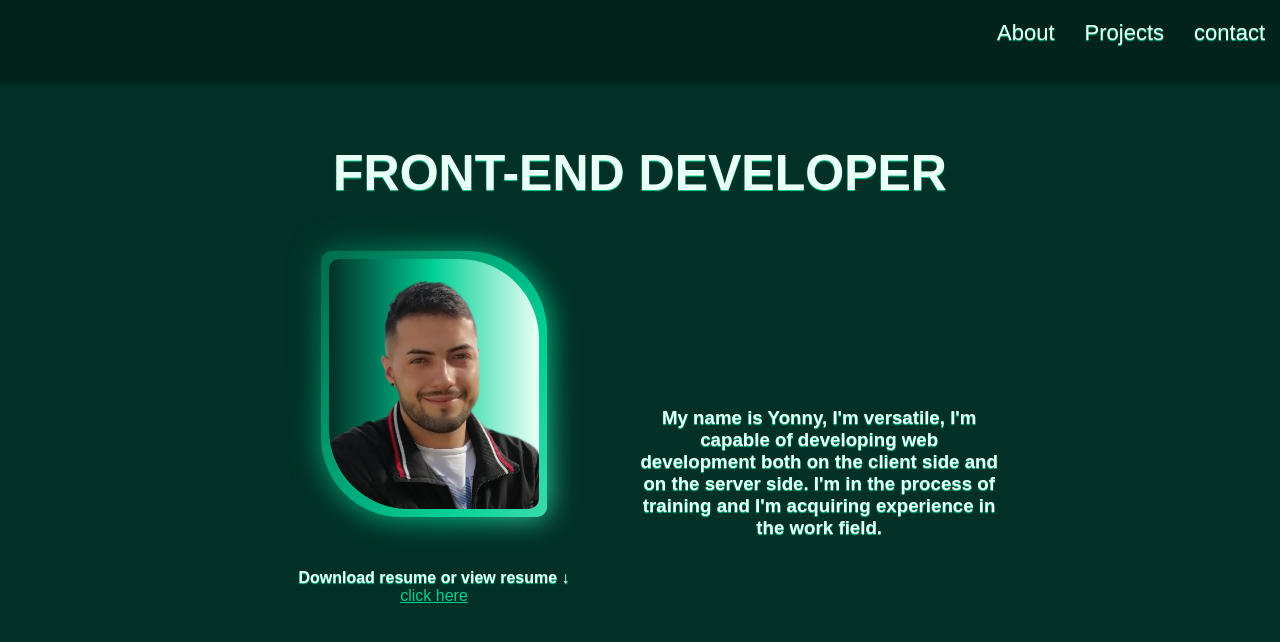
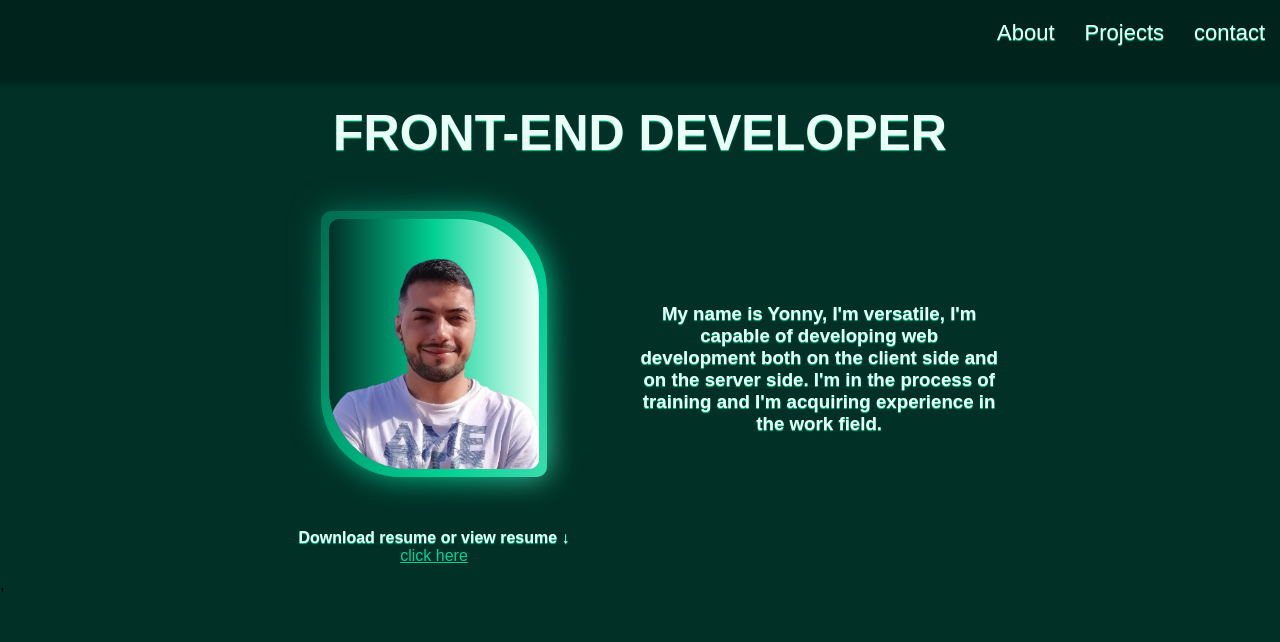
Before and after one commit to yonny-147/Resume, a React (Vite) app: page / in a window 1280 px wide. Shown: the top 642 px of the page. Built offline with nearby package versions, Linux system fonts and the light colour scheme; a web font is replaced by a local one.

Commit message:
Portafolio v 1.3

```diff
--- a/src/styles/home.css
+++ b/src/styles/home.css
@@ -2,7 +2,7 @@
     width: 70%;
     display: flex;
     justify-content: center;
-    margin: 80px auto 0;
+    margin: 40px auto 0;
     text-transform: uppercase;
     font-size: 25px;
     align-items: center;
@@ -15,7 +15,6 @@
 
 .curriculumGene{
     width: 80%;
-    height: 65vh;
     margin: 11px auto;
     display: flex;
     flex-direction: row;
@@ -27,7 +26,6 @@
     position: relative;
     left: 50px;
     width: 45%;
-    height: 100%;
     margin: auto;
     display: flex;
     flex-direction: column;
@@ -81,8 +79,8 @@
 
 .image{
     width: 100%;
-    height: 250px;
-    margin: auto;
+    height: 230px;
+    margin: 20px auto 0;
     border-radius: 10px 80px;
 }
 
--- a/src/styles/index.css
+++ b/src/styles/index.css
@@ -14,7 +14,6 @@ body{
     height: 100vh;
 }
 
-
 .none{
     display: none;
 }
```
Also changed, not shown: public/imgs/img.png.
